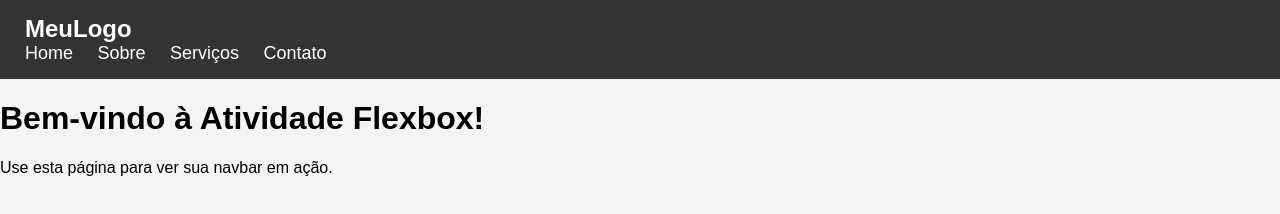
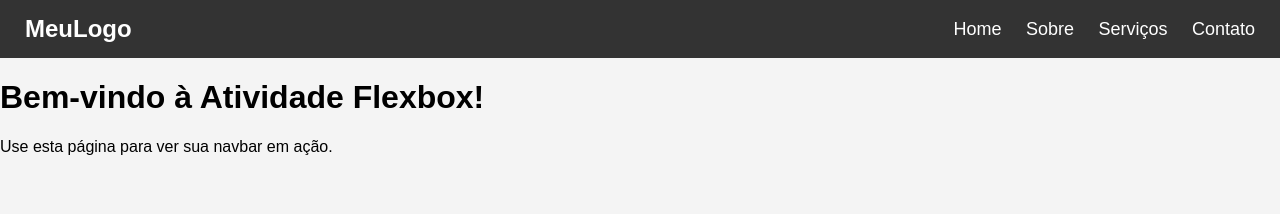
Before and after one commit to TotyPototy/CSS-Advanced-Feature, a plain HTML site: page Index.html in a window 1280 px wide. Drawn offline with Linux system fonts and the light colour scheme.

Commit message:
Style.css

```diff
--- a/Style.css
+++ b/Style.css
@@ -21,3 +21,9 @@ body {
     font-weight: bold;
     font-size: 24px;
 }
+
+.navbar-container {
+  display: flex;
+  justify-content: space-between;
+  align-items: center;
+}
```
